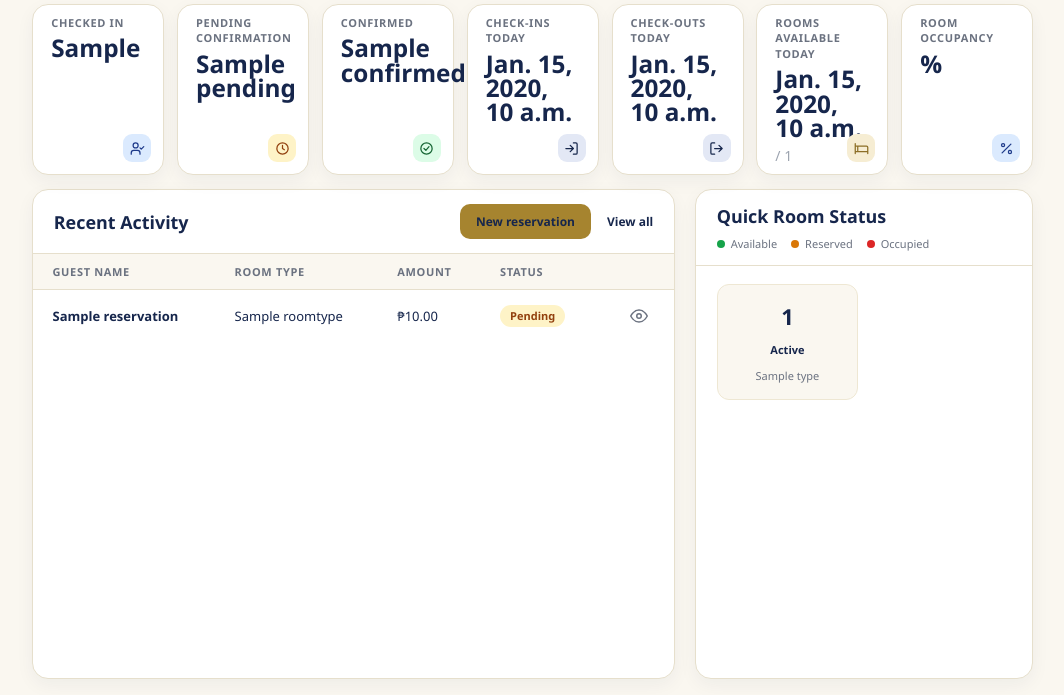
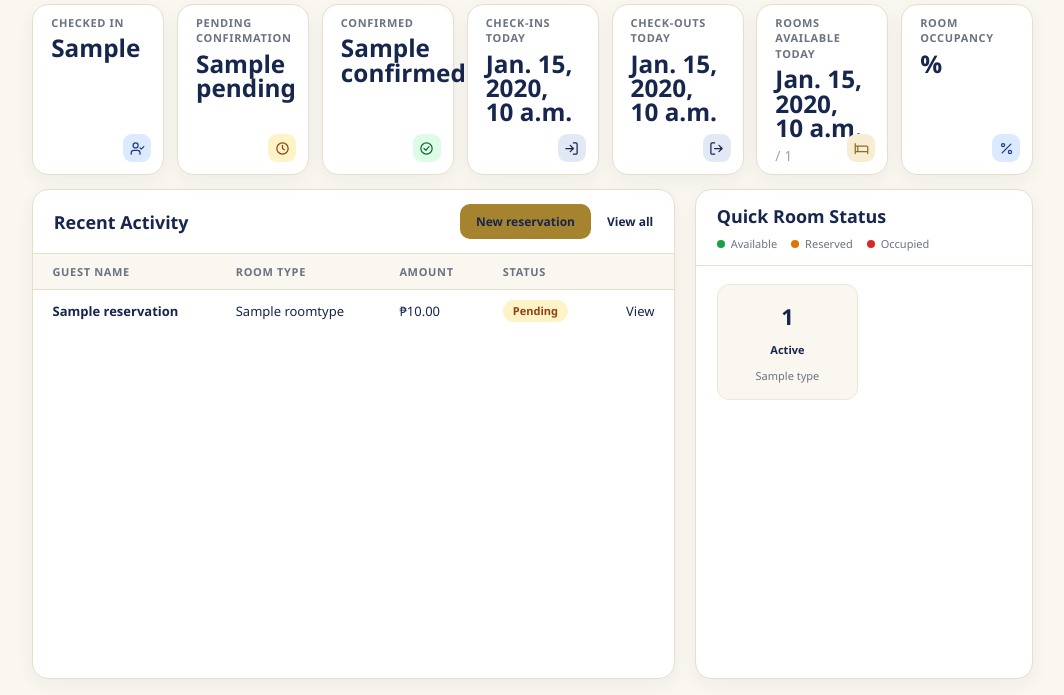
Before and after one commit to ryandvdlcrz/galilee-hotel-booking, a Django app: template backend/templates/admin/index.html in a window 1280 px wide. Shown: the part 105-800 px from the top of the page, without its empty margins (216-1280 px from the left). Run offline with Django 5.2, Linux system fonts and the light colour scheme; a user stored in the database is signed in; tables that the repository leaves empty hold one stand-in row (values such as "Sample post"); the template is opened without the code that fills it: values that come from a table or form of the project are taken from there, most other values are stand-ins (such as "Sample title", 1, 10 or a date in 2020).

Commit message:
change eye icon to view text

```diff
--- a/backend/templates/admin/index.html
+++ b/backend/templates/admin/index.html
@@ -96,7 +96,7 @@
             <td>{{ r.room_type.name }}</td>
             <td>₱{{ r.total_price|floatformat:"2g" }}</td>
             <td><span class="gm-badge gm-badge-{{ r.status }}">{{ r.get_status_display }}</span></td>
-            <td class="gm-actions"><a class="gm-eye" href="{% url 'admin:bookings_reservation_change' r.pk %}" title="Open reservation"></a></td>
+            <td class="gm-actions"><a class="gm-view" href="{% url 'admin:bookings_reservation_change' r.pk %}" aria-label="View reservation {{ r.reservation_code }}">View</a></td>
           </tr>
           {% empty %}
           <tr><td colspan="5" class="gm-empty-cell">No reservations yet.</td></tr>
```
